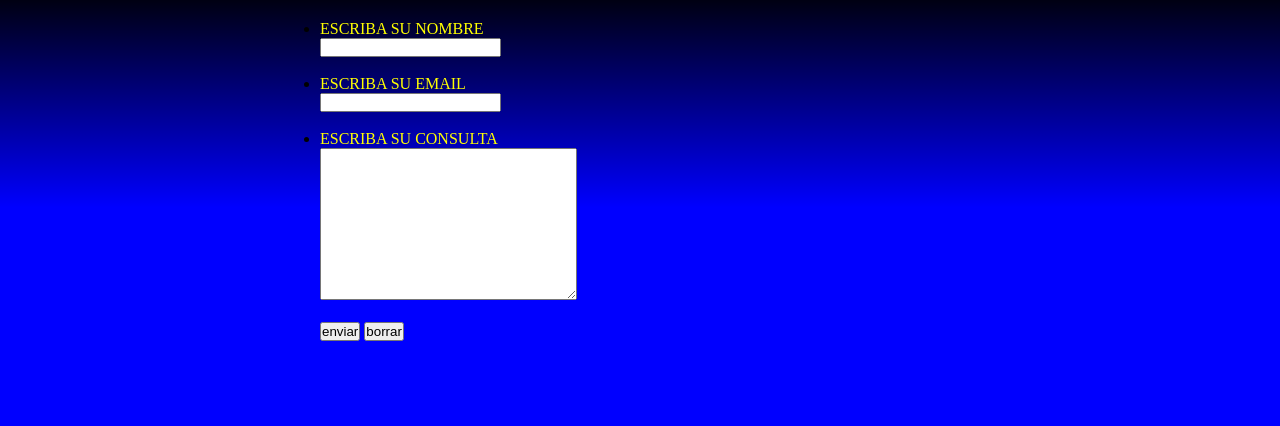
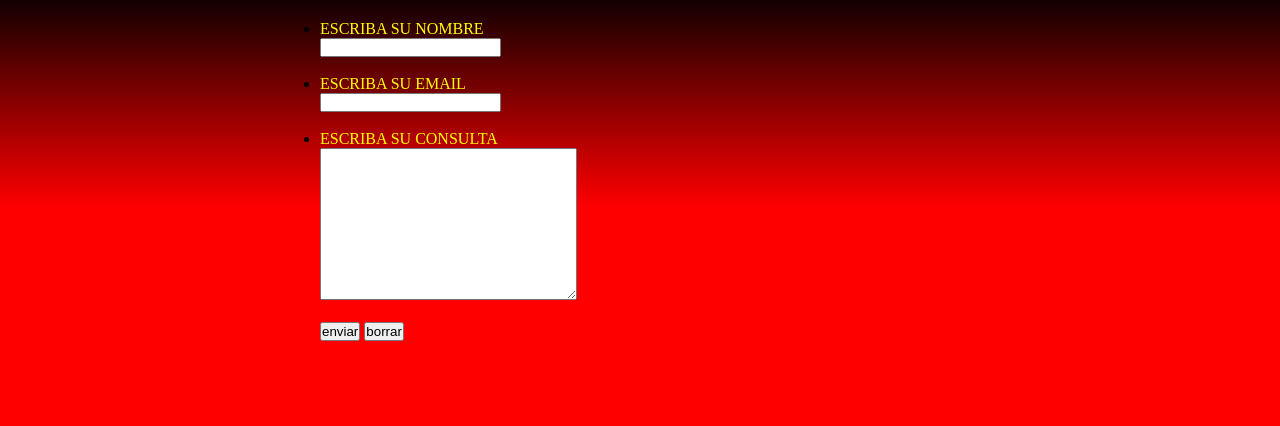
Before and after one commit to marianopanelo/PF-Panelo, a plain HTML site: page accesos/contacto.html in a window 1280 px wide. Shown: the part 253-679 px from the top of the page. Drawn offline with Linux system fonts and the light colour scheme.

Commit message:
cambie los colores y puse solo un boton en enviar

```diff
--- a/accesos/contacto.html
+++ b/accesos/contacto.html
@@ -31,16 +31,18 @@
         </ul>
     </div>
     </header>
-    <main style="background:linear-gradient(black,blue,blue);">
+    <main style="background:linear-gradient(black,red,red);">
     <ul class="formulario"><br><br>
         <form action="" method="post" enctype="">
        <li> <label for="nombre">escriba su nombre</label></li>
-        <input  id="nombre" type="text" name="nombre"><br><br>
+        <input  id="nombre" type="text" name="elnombre"><br><br>
        <li> <label for="email">escriba su email</label></li>
         <input  id="email" type="email" name="email"><br><br>
        <li> <label for="textarea">escriba su consulta</label></li>
         <textarea name="textarea" id="textarea" cols="30" rows="10"></textarea><br><br>
-        <input type="submit" value="enviar">
+        <!--se que lo de abajo no sirve, pero no tengo que hacer con eso xq no tengo anda
+        para enviar datos-->
+        <input type="button" value="enviar">
         <input type="reset" value="borrar">
     </ul>    <br><br><br><br><br>
 
```
